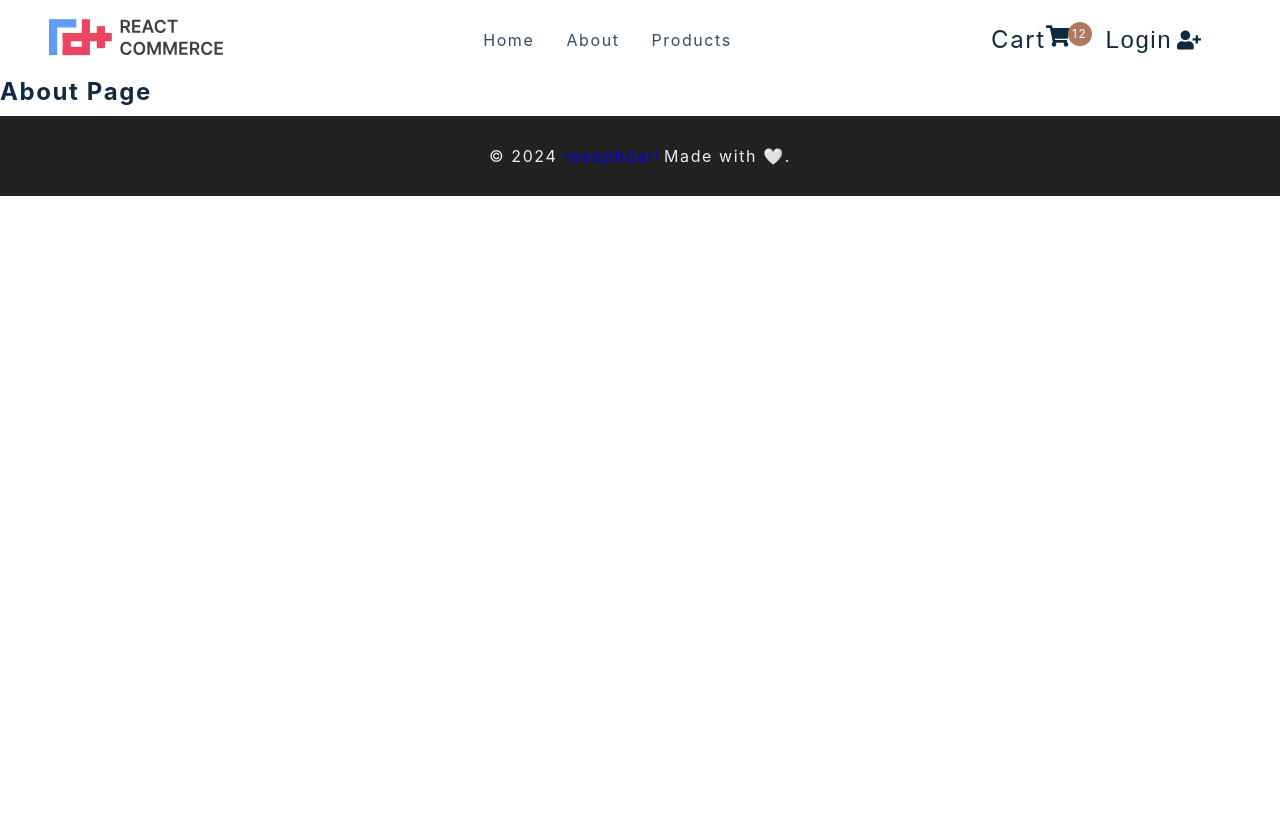
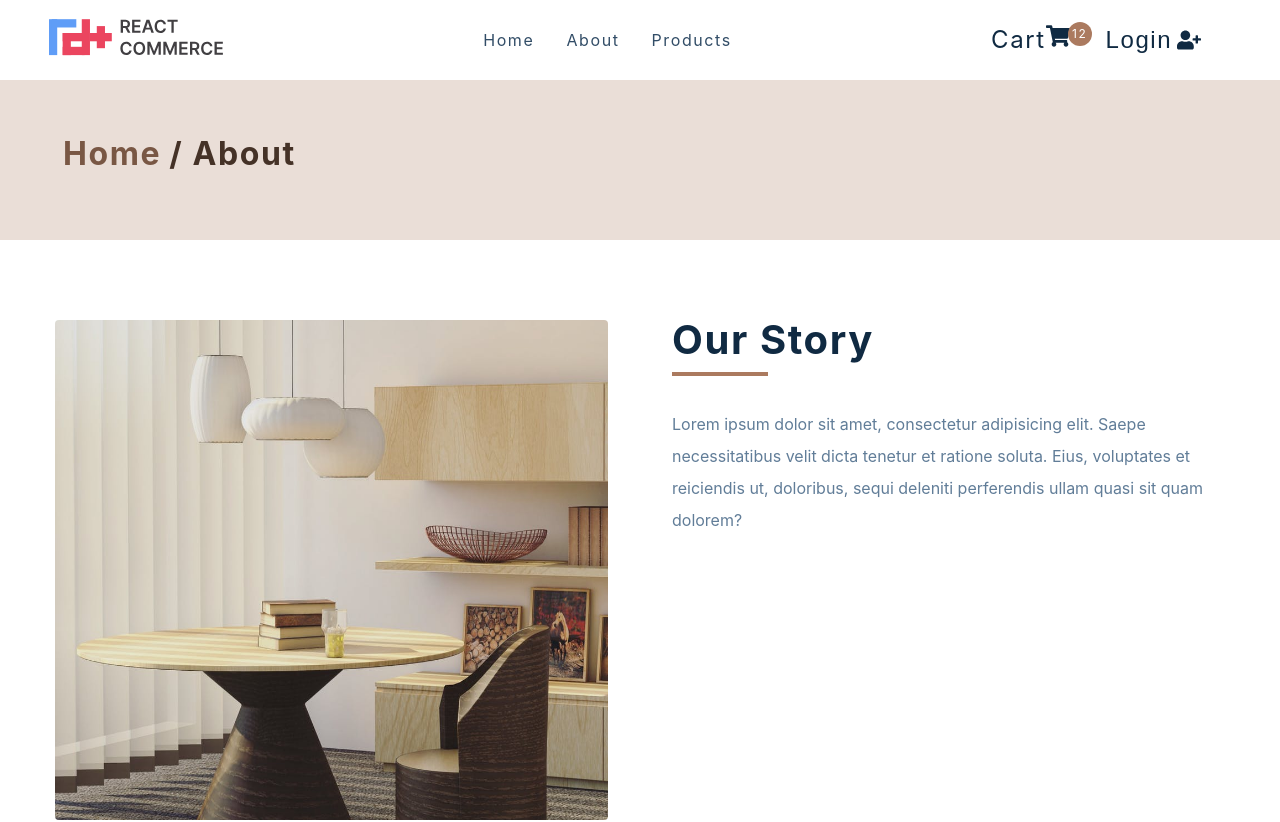
Before and after one commit to rdtungul/react-commerce, a React (Create React App) app: page /about in a window 1280 px wide. Shown: the top 822 px of the page. Before the commit the page ends 800 px from the top, so only its background shows below. Built offline with nearby package versions, Linux system fonts and the light colour scheme.

Commit message:
about page configuration

```diff
--- a/src/components/PageHero.js
+++ b/src/components/PageHero.js
@@ -1,9 +1,17 @@
-import React from 'react'
-import styled from 'styled-components'
-import { Link } from 'react-router-dom'
-const PageHero = () => {
-  return <h4>page hero</h4>
-}
+import React from "react";
+import styled from "styled-components";
+import { Link } from "react-router-dom";
+const PageHero = ({ title }) => {
+  return (
+    <Wrapper>
+      <div className="section-center">
+        <h3>
+          <Link to="/">Home</Link>/ {title}
+        </h3>
+      </div>
+    </Wrapper>
+  );
+};
 
 const Wrapper = styled.section`
   background: var(--clr-primary-10);
@@ -21,6 +29,6 @@
   a:hover {
     color: var(--clr-primary-1);
   }
-`
+`;
 
-export default PageHero
+export default PageHero;
--- a/src/pages/AboutPage.js
+++ b/src/pages/AboutPage.js
@@ -1,11 +1,30 @@
-import React from 'react'
-import styled from 'styled-components'
-import { PageHero } from '../components'
-import aboutImg from '../assets/hero-bcg.jpeg'
+import React from "react";
+import styled from "styled-components";
+import { PageHero } from "../components";
+import aboutImg from "../assets/hero-bcg.jpeg";
 
 const AboutPage = () => {
-  return <h4>about page</h4>
-}
+  return (
+    <main>
+      <PageHero title="about" />
+      <Wrapper className="page section section-center">
+        <img src={aboutImg} alt="about-bg" />
+        <article>
+          <div className="title">
+            <h2>Our Story</h2>
+            <div className="underline"></div>
+          </div>
+          <p>
+            Lorem ipsum dolor sit amet, consectetur adipisicing elit. Saepe
+            necessitatibus velit dicta tenetur et ratione soluta. Eius,
+            voluptates et reiciendis ut, doloribus, sequi deleniti perferendis
+            ullam quasi sit quam dolorem?
+          </p>
+        </article>
+      </Wrapper>
+    </main>
+  );
+};
 
 const Wrapper = styled.section`
   display: grid;
@@ -33,5 +52,5 @@
   @media (min-width: 992px) {
     grid-template-columns: 1fr 1fr;
   }
-`
-export default AboutPage
+`;
+export default AboutPage;
```
